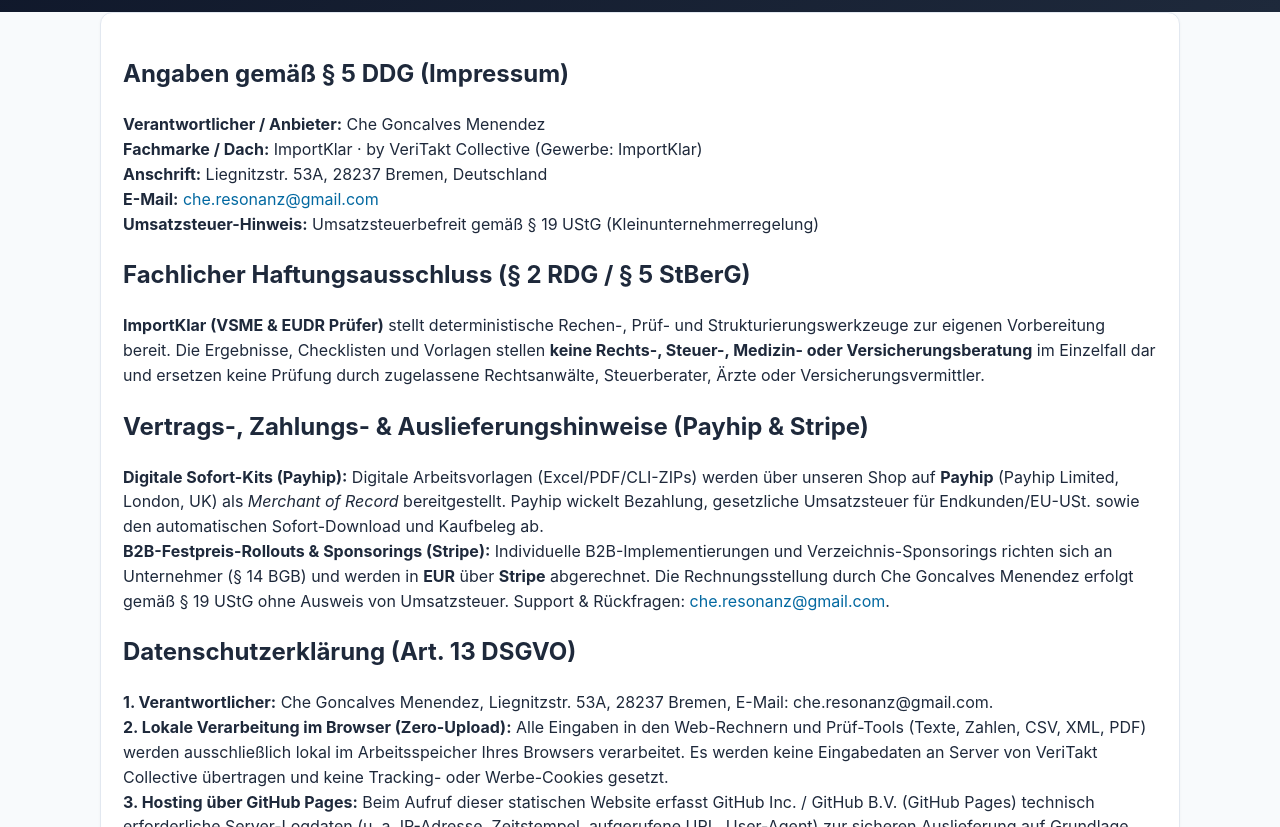
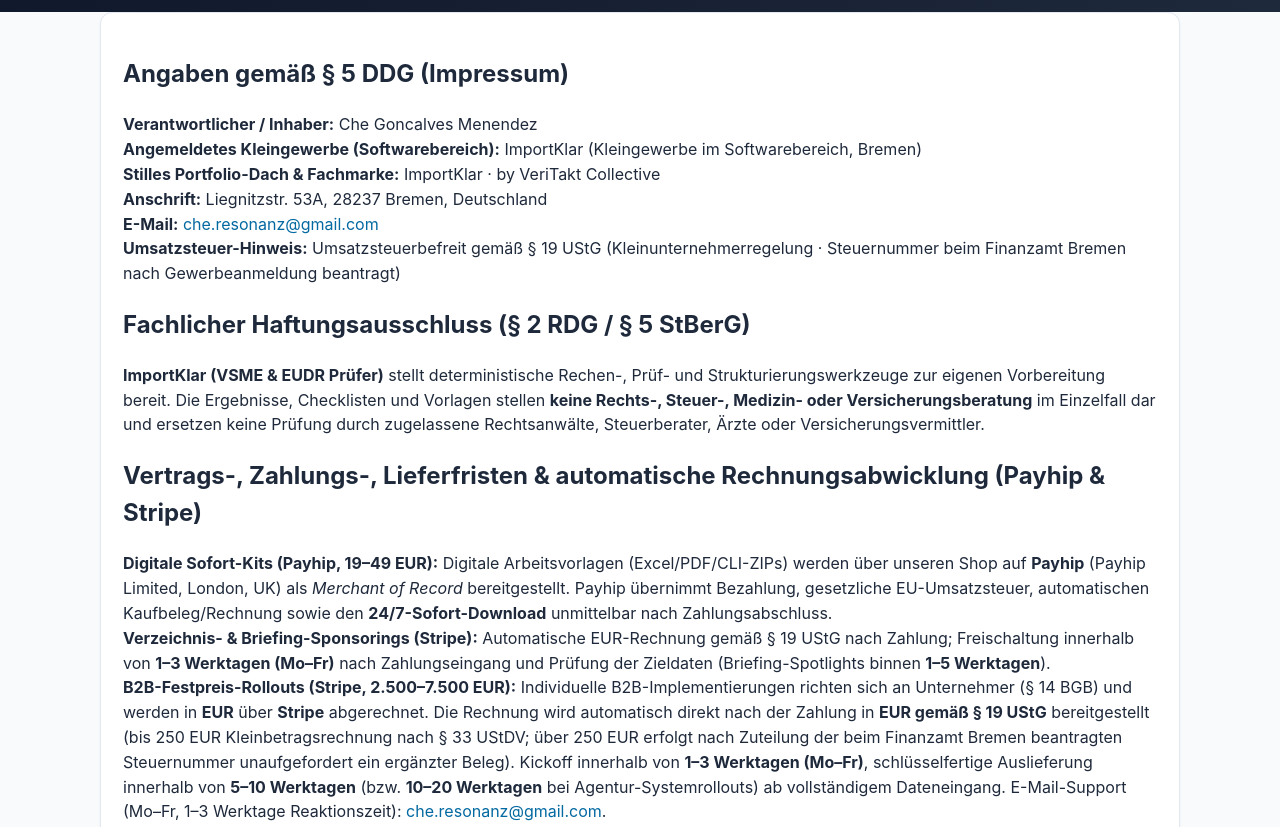
Before and after one commit to cheresonanz-design/importklar-gpsr-customs, a plain HTML site: page csrd-eudr/legal/index.html in a window 1280 px wide. Shown: the part 240-1067 px from the top of the page. Drawn offline with Linux system fonts and the light colour scheme.

Commit message:
Deploy ImportKlar (2026-11-24 05:54:36)

```diff
--- a/csrd-eudr/legal/index.html
+++ b/csrd-eudr/legal/index.html
@@ -25,11 +25,12 @@
     <div class="card">
       <h2>Angaben gemäß § 5 DDG (Impressum)</h2>
       <p>
-        <strong>Verantwortlicher / Anbieter:</strong> Che Goncalves Menendez<br />
-        <strong>Fachmarke / Dach:</strong> ImportKlar · by VeriTakt Collective (Gewerbe: ImportKlar)<br />
+        <strong>Verantwortlicher / Inhaber:</strong> Che Goncalves Menendez<br />
+        <strong>Angemeldetes Kleingewerbe (Softwarebereich):</strong> ImportKlar (Kleingewerbe im Softwarebereich, Bremen)<br />
+        <strong>Stilles Portfolio-Dach &amp; Fachmarke:</strong> ImportKlar · by VeriTakt Collective<br />
         <strong>Anschrift:</strong> Liegnitzstr. 53A, 28237 Bremen, Deutschland<br />
         <strong>E-Mail:</strong> <a href="mailto:che.resonanz@gmail.com">che.resonanz@gmail.com</a><br />
-        <strong>Umsatzsteuer-Hinweis:</strong> Umsatzsteuerbefreit gemäß § 19 UStG (Kleinunternehmerregelung)
+        <strong>Umsatzsteuer-Hinweis:</strong> Umsatzsteuerbefreit gemäß § 19 UStG (Kleinunternehmerregelung · Steuernummer beim Finanzamt Bremen nach Gewerbeanmeldung beantragt)
       </p>
 
       <h2>Fachlicher Haftungsausschluss (§ 2 RDG / § 5 StBerG)</h2>
@@ -39,15 +40,19 @@
         und ersetzen keine Prüfung durch zugelassene Rechtsanwälte, Steuerberater, Ärzte oder Versicherungsvermittler.
       </p>
 
-      <h2>Vertrags-, Zahlungs- &amp; Auslieferungshinweise (Payhip &amp; Stripe)</h2>
+      <h2>Vertrags-, Zahlungs-, Lieferfristen &amp; automatische Rechnungsabwicklung (Payhip &amp; Stripe)</h2>
       <p>
-        <strong>Digitale Sofort-Kits (Payhip):</strong> Digitale Arbeitsvorlagen (Excel/PDF/CLI-ZIPs) werden über unseren Shop auf
-        <strong>Payhip</strong> (Payhip Limited, London, UK) als <em>Merchant of Record</em> bereitgestellt. Payhip wickelt Bezahlung,
-        gesetzliche Umsatzsteuer für Endkunden/EU-USt. sowie den automatischen Sofort-Download und Kaufbeleg ab.<br />
-        <strong>B2B-Festpreis-Rollouts &amp; Sponsorings (Stripe):</strong> Individuelle B2B-Implementierungen und Verzeichnis-Sponsorings
-        richten sich an Unternehmer (§ 14 BGB) und werden in <strong>EUR</strong> über <strong>Stripe</strong> abgerechnet.
-        Die Rechnungsstellung durch Che Goncalves Menendez erfolgt gemäß § 19 UStG ohne Ausweis von Umsatzsteuer.
-        Support &amp; Rückfragen: <a href="mailto:che.resonanz@gmail.com">che.resonanz@gmail.com</a>.
+        <strong>Digitale Sofort-Kits (Payhip, 19–49 EUR):</strong> Digitale Arbeitsvorlagen (Excel/PDF/CLI-ZIPs) werden über unseren Shop auf
+        <strong>Payhip</strong> (Payhip Limited, London, UK) als <em>Merchant of Record</em> bereitgestellt. Payhip übernimmt Bezahlung,
+        gesetzliche EU-Umsatzsteuer, automatischen Kaufbeleg/Rechnung sowie den <strong>24/7-Sofort-Download</strong> unmittelbar nach Zahlungsabschluss.<br />
+        <strong>Verzeichnis- &amp; Briefing-Sponsorings (Stripe):</strong> Automatische EUR-Rechnung gemäß § 19 UStG nach Zahlung; Freischaltung
+        innerhalb von <strong>1–3 Werktagen (Mo–Fr)</strong> nach Zahlungseingang und Prüfung der Zieldaten (Briefing-Spotlights binnen <strong>1–5 Werktagen</strong>).<br />
+        <strong>B2B-Festpreis-Rollouts (Stripe, 2.500–7.500 EUR):</strong> Individuelle B2B-Implementierungen richten sich an Unternehmer (§ 14 BGB)
+        und werden in <strong>EUR</strong> über <strong>Stripe</strong> abgerechnet. Die Rechnung wird automatisch direkt nach der Zahlung in
+        <strong>EUR gemäß § 19 UStG</strong> bereitgestellt (bis 250 EUR Kleinbetragsrechnung nach § 33 UStDV; über 250 EUR erfolgt nach Zuteilung der beim
+        Finanzamt Bremen beantragten Steuernummer unaufgefordert ein ergänzter Beleg). Kickoff innerhalb von <strong>1–3 Werktagen (Mo–Fr)</strong>,
+        schlüsselfertige Auslieferung innerhalb von <strong>5–10 Werktagen</strong> (bzw. <strong>10–20 Werktagen</strong> bei Agentur-Systemrollouts) ab vollständigem Dateneingang.
+        E-Mail-Support (Mo–Fr, 1–3 Werktage Reaktionszeit): <a href="mailto:che.resonanz@gmail.com">che.resonanz@gmail.com</a>.
       </p>
 
       <h2>Datenschutzerklärung (Art. 13 DSGVO)</h2>
@@ -70,7 +75,7 @@
   <footer class="footer">
     <div class="container">
       <p><strong>ImportKlar ESG</strong> — VSME-Nachhaltigkeitsdaten für KMU, Scope-1/2/3-CO2e-Faktoren &amp; EUDR-Entwaldungsprüfung ohne Berater-Overhead.</p>
-      <p>Che Goncalves Menendez · ImportKlar · by VeriTakt Collective (Gewerbe: ImportKlar) · Liegnitzstr. 53A, 28237 Bremen, Deutschland · Umsatzsteuerbefreit gemäß § 19 UStG (Kleinunternehmerregelung)</p>
+      <p>Che Goncalves Menendez · ImportKlar · by VeriTakt Collective (Stilles Dach · Angemeldetes Kleingewerbe in Bremen: ImportKlar, Softwarebereich) · Liegnitzstr. 53A, 28237 Bremen, Deutschland · Umsatzsteuerbefreit gemäß § 19 UStG (Kleinunternehmerregelung · Steuernummer beim Finanzamt Bremen nach Gewerbeanmeldung beantragt)</p>
       <p><a href="../legal/">Impressum &amp; DSGVO</a> · <a href="../pro/">49 EUR Kit &amp; 2900 EUR Rollout</a> · <a href="https://cheresonanz-design.github.io/opskanon-directory/" target="_blank" rel="noopener">Gelistet auf OpsKanon</a></p>
     </div>
   </footer>
```
Also changed, not shown: csrd-eudr/404.html (+1 -1 lines), csrd-eudr/bank-esg-export/index.html (+1 -1 lines), csrd-eudr/eudr-due-diligence/index.html (+1 -1 lines), csrd-eudr/index.html (+1 -1 lines), csrd-eudr/pro/index.html (+2 -2 lines), csrd-eudr/vsme-co2-rechner/index.html (+1 -1 lines), legal/index.html (+11 -9 lines), pro/index.html (+1 -1 lines).
